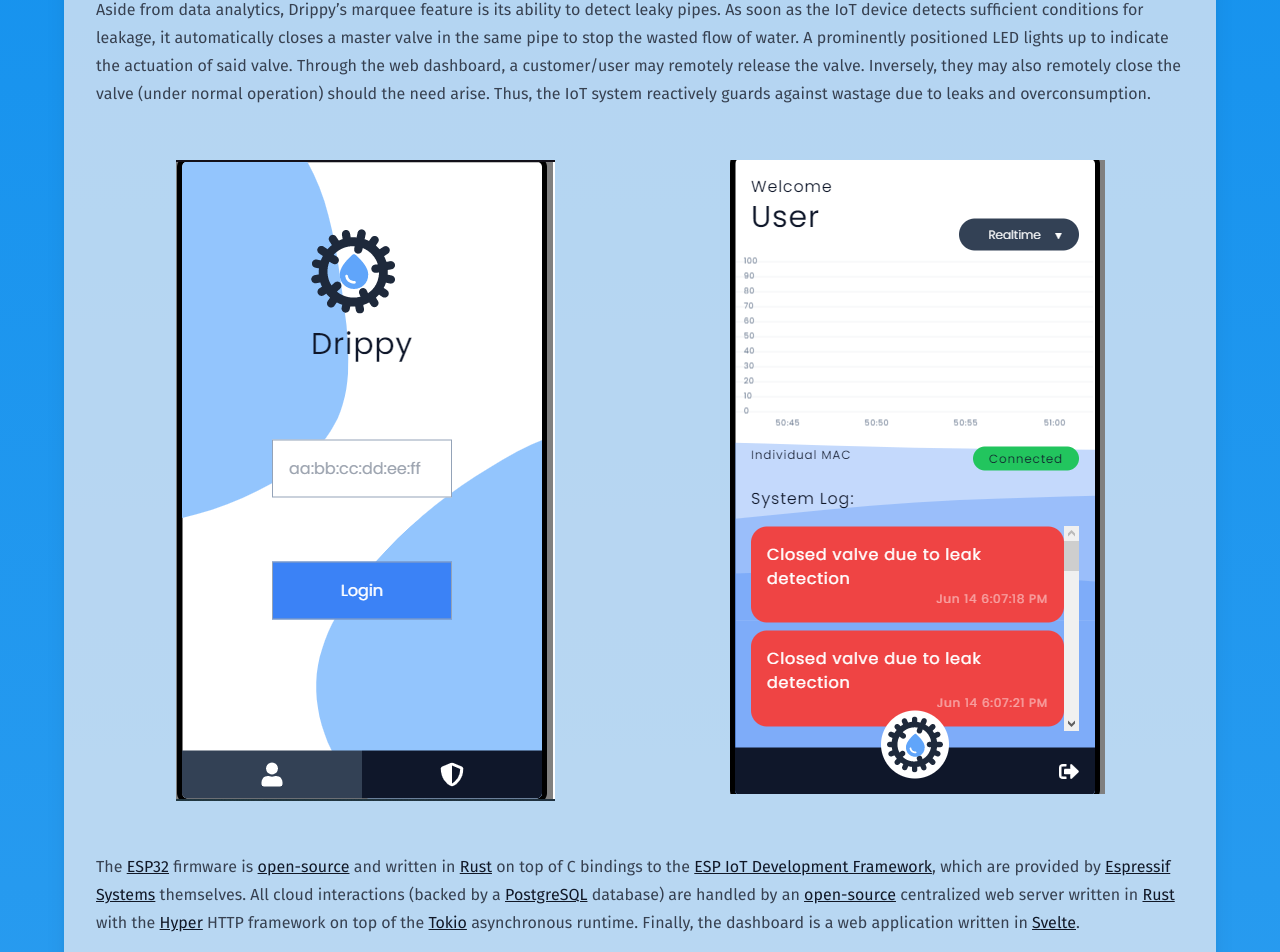
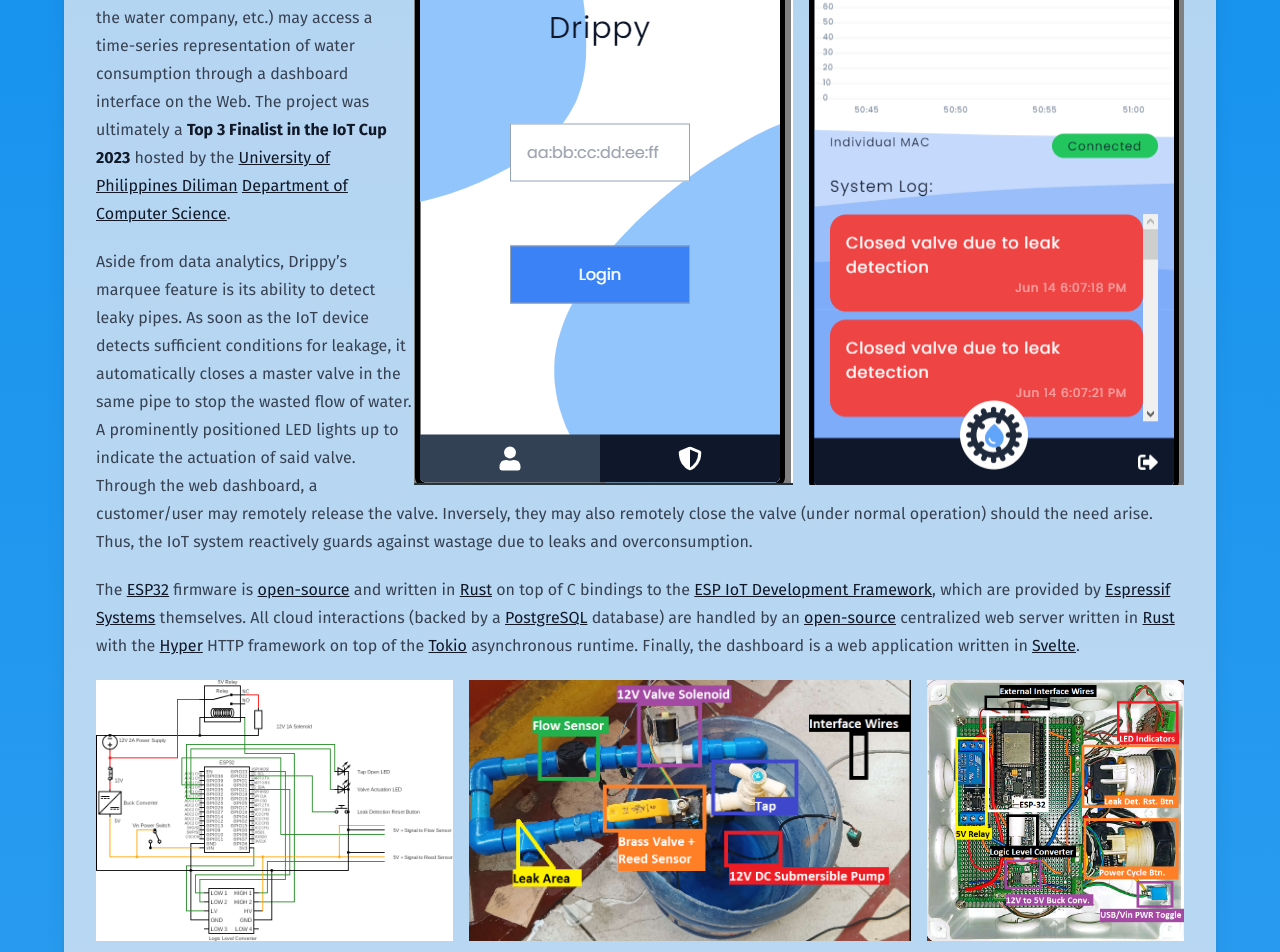
Before and after one commit to BastiDood/bastidood.github.io, a SvelteKit app: page /portfolio in a window 1280 px wide. Shown: the part 900-1852 px from the top of the page. Built offline with nearby package versions, Linux system fonts and the light colour scheme.

Commit message:
fix: improve layout for Drippy

```diff
--- a/src/routes/portfolio/+page.svelte
+++ b/src/routes/portfolio/+page.svelte
@@ -65,6 +65,10 @@
                 <img class="m-0 w-8 h-8" src="{html}" alt="HTML" />
                 <img class="m-0 w-8 h-8" src="{css}" alt="CSS" />
             </div>
+            <div class="flex gap-4 justify-around float-right">
+                <img class="m-0" src="{drippyLogin}" alt="login page for Drippy dashboard" loading="lazy" />
+                <img class="m-0" src="{drippyDashboard}" alt="Drippy dashboard" loading="lazy" />
+            </div>
             <p>
                 <a href="https://github.com/drippy-iot">Drippy</a> is an open-source Internet-of-Things (IoT) system
                 that records the water flow rate of an outlet in a household over time. Periodic reports are aggregated
@@ -83,12 +87,6 @@
                 they may also remotely close the valve (under normal operation) should the need arise. Thus, the IoT
                 system reactively guards against wastage due to leaks and overconsumption.
             </p>
-            <div class="flex gap-4 justify-around">
-                <div>
-                    <img src="{drippyLogin}" alt="login page for Drippy dashboard" loading="lazy" />
-                </div>
-                <div><img src="{drippyDashboard}" alt="Drippy dashboard" loading="lazy" /></div>
-            </div>
             <p>
                 The <a href="https://www.espressif.com/en/products/socs/esp32">ESP32</a> firmware is
                 <a href="https://github.com/drippy-iot/metro-tap">open-source</a>
@@ -107,13 +105,28 @@
             </p>
             <div class="flex gap-4">
                 <div>
-                    <img src="{drippySchematic}" alt="schematic diagram for Drippy circuitry" loading="lazy" />
+                    <img
+                        class="m-0 object-contain max-h-[543px]"
+                        src="{drippySchematic}"
+                        alt="schematic diagram for Drippy circuitry"
+                        loading="lazy"
+                    />
                 </div>
                 <div>
-                    <img src="{drippyBox}" alt="enclosed circuitry for Drippy and its ESP32 chip" loading="lazy" />
+                    <img
+                        class="m-0 object-contain max-h-[543px]"
+                        src="{drippyTestbench}"
+                        alt="Drippy testbench on actual hardware"
+                        loading="lazy"
+                    />
                 </div>
                 <div>
-                    <img src="{drippyTestbench}" alt="Drippy testbench on actual hardware" loading="lazy" />
+                    <img
+                        class="m-0 object-contain max-h-[543px]"
+                        src="{drippyBox}"
+                        alt="enclosed circuitry for Drippy and its ESP32 chip"
+                        loading="lazy"
+                    />
                 </div>
             </div>
         </section>
```
